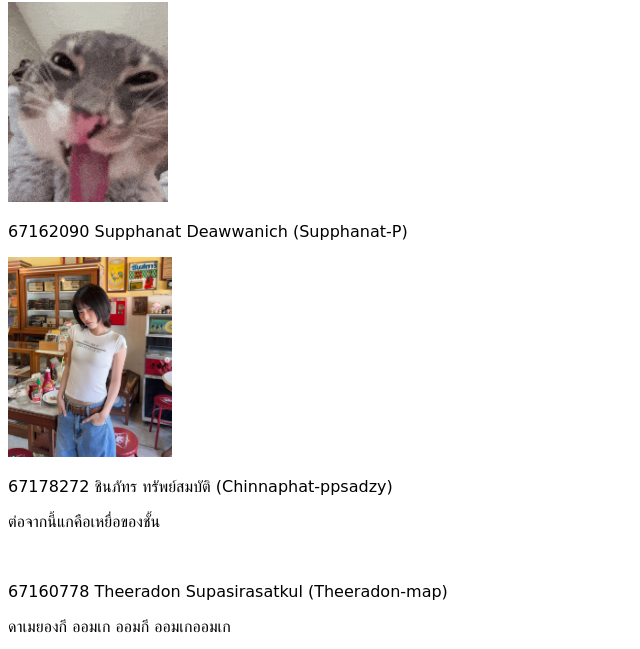
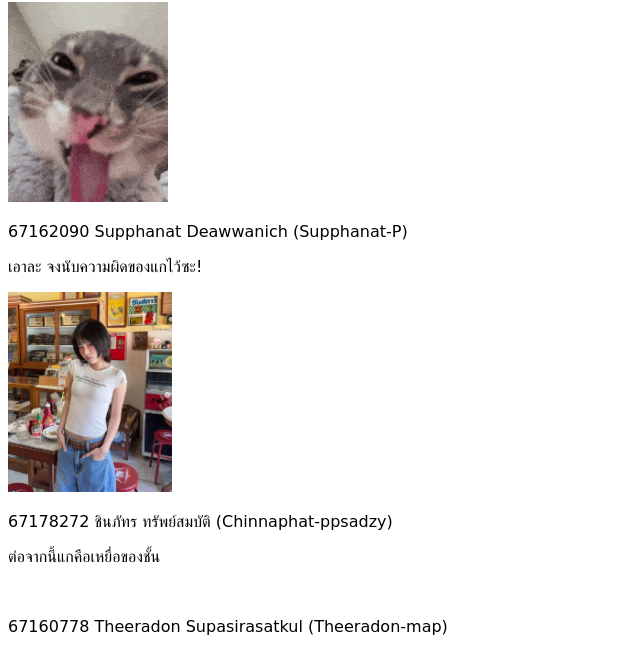
Before and after one commit to Supphanat-P/Collab, a plain HTML site: page index.html in a window 1280 px wide. Shown: the part 79-728 px from the top of the page, without its empty margins (0-640 px from the left). Drawn offline with Linux system fonts and the light colour scheme.

Commit message:
Update index.html

```diff
--- a/index.html
+++ b/index.html
@@ -17,7 +17,7 @@
     <!-- P 67162090 Information here -->
     <img src="p.png" alt="" height="200px" />
     <p>67162090 Supphanat Deawwanich (Supphanat-P)</p>
-
+    <p>เอาละ จงนับความผิดของแกไว้ซะ!</p>
     <!-- Pond 67178272 Information here -->
     <img src="pigwipa.png" alt="67178272" height="200px" />
     <p>67178272 ชินภัทร ทรัพย์สมบัติ (Chinnaphat-ppsadzy)</p>
```
